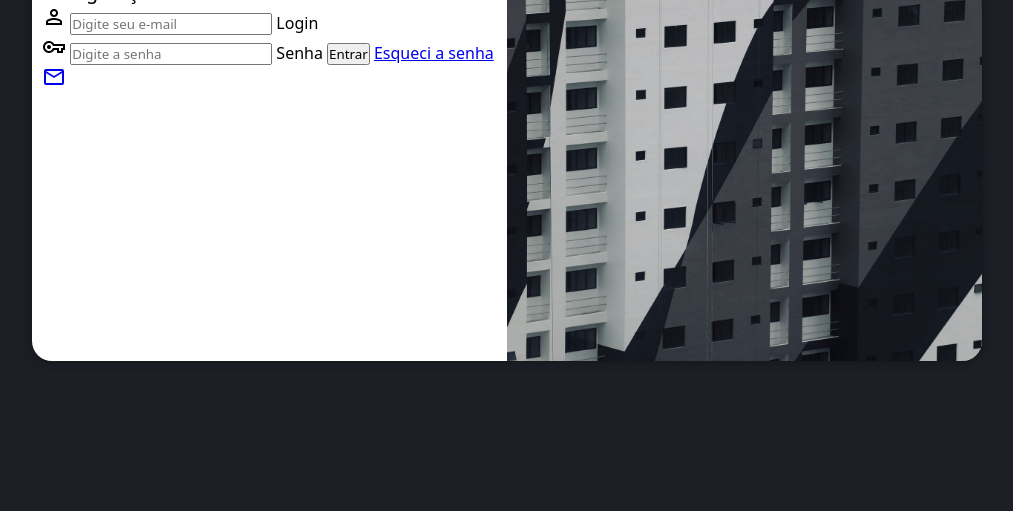
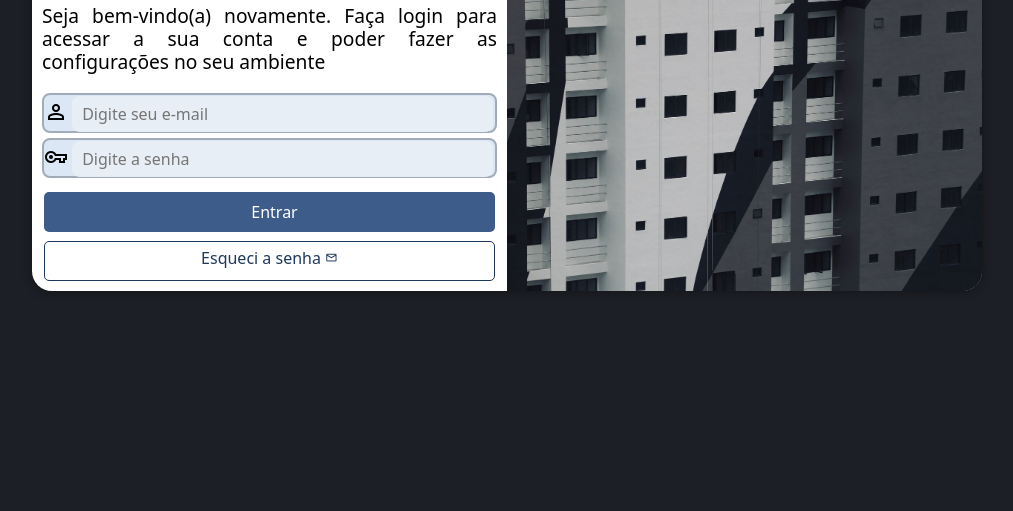
Before and after one commit to CauaLimar/projeto-login, a plain HTML site: page index.html in a window 1280 px wide. Shown: the part 289-800 px from the top of the page, without its empty margins (133-1146 px from the left). Drawn offline with nearby package versions, Linux system fonts and the light colour scheme.

Commit message:
formatação do formulário

```diff
--- a/estilos/media-queries.css
+++ b/estilos/media-queries.css
@@ -19,11 +19,12 @@ Grandes Telas: acima de 1200px
 @media screen and (min-width: 768px) and (max-width: 992px) {
 
     body, html {
-        background-image: linear-gradient(to top, #A6A9A9 #3D4148);
+        background: linear-gradient(to top, #A6A9A9 #3D4148);
     }
 
     section#login {
         width: 80vw;
+        height: 330px;
     }
 
     section#login > div#imagem {
@@ -46,6 +47,7 @@ Grandes Telas: acima de 1200px
 
     section#login {
         width: 950px;
+        height: 360px;
     }
 
     section#login > div#imagem {
@@ -65,6 +67,7 @@ Grandes Telas: acima de 1200px
 
     div#formulario > p {
         font-size: 1.2em;
+        margin: 20px 0px;
     }
 
 }
--- a/estilos/style.css
+++ b/estilos/style.css
@@ -16,6 +16,7 @@
 }
 
 body, html {
+    margin: 0;
     background: #1C1F26;
     height: 100vh;
     width: 100vw;
@@ -31,14 +32,14 @@ section#login {
     position: absolute;
     top: 50%;
     left: 50%;
-    transform: translate(-50%, -50%);
     overflow: hidden;
     background-color: white;
     width: 255px;
-    height: 500px;
+    height: 550px;
     border-radius: 20px;
     box-shadow: 0px 0px 10px rgba(17, 17, 17, 0.822);
-    transition: width .3s, heigth .3s;
+    transform: translate(-50%, -50%);
+    transition: width .3s, height .3s;
     transition-timing-function: ease;
 }
 
@@ -59,3 +60,89 @@ div#formulario > h1 {
     text-align: center;
     margin-bottom: 10px;
 }
+
+div#formulario > p {
+    font-size: 0.9em;
+    margin-bottom: 15px;
+    text-align: justify;
+    line-height: 1.2em;
+}
+
+form > div.campo {
+    background-color: #DCE7F5;
+    display: block;
+    width: 100%;
+    height: 40px;
+    border: 2px solid #a2acb9;
+    border-radius: 8px;
+    margin: 5px 0px;
+}
+
+form > div.campo:focus-within {
+    border-color: #3a5c8f;
+    box-shadow: 0 0 5px rgba(61, 92, 138, 0.589);
+}
+
+
+div.campo > label {
+    display: none;
+}
+
+div.campo > span {
+    color: black;
+    font-size: 1.5em;
+    text-align: center;
+    padding: 0;
+    margin-top: 5px;
+}
+
+div.campo > input {
+    background-color: #E8EEF5;
+    font-size: 1em;
+    width: calc(100% - 30px);
+    height: 100%;
+    border: 0;
+    border-radius: 8px;
+    padding-left: 10px;
+    transform: translateY(-4px);
+}
+
+form > div > input[type=submit] {
+    display: block;
+    font-size: 1em;
+    width: 100%;
+    height: 40px;
+    margin-top: 15px;
+    background-color: #3d5c8a;
+    color: white;
+    border: none;
+    border-radius: 5px;
+    cursor: pointer;
+}
+
+form > div > input[type=submit]:hover {
+    background-color: #162e50ef;
+}
+
+form > div > a.botao {
+    display: block;
+    text-align: center;
+    font-size: 1em;
+    width: 100%;
+    height: 40px;
+    padding-top: 5px;
+    margin-top: 5px;
+    background-color: white;
+    color: #1d385e;
+    border: 1px solid #1d385e;
+    border-radius: 5px;
+    text-decoration: none;
+}
+
+form > div > a.botao:hover {
+    background-color: #537ebeef;
+}
+
+form > div > a.botao > span {
+    font-size: 0.8em;
+}
--- a/index.html
+++ b/index.html
@@ -28,7 +28,7 @@
                         <input type="password" name="senha" id="isenha" placeholder="Digite a senha" autocomplete="current-password" required minlength="8" maxlength="20">
                         <label for="isenha">Senha</label>
                         <input type="submit" value="Entrar">
-                        <a href="esqueci.html">
+                        <a href="esqueci.html" class="botao">
                             Esqueci a senha <span class="material-symbols-outlined">mail</span>
                         </a>
                     </div>
```
